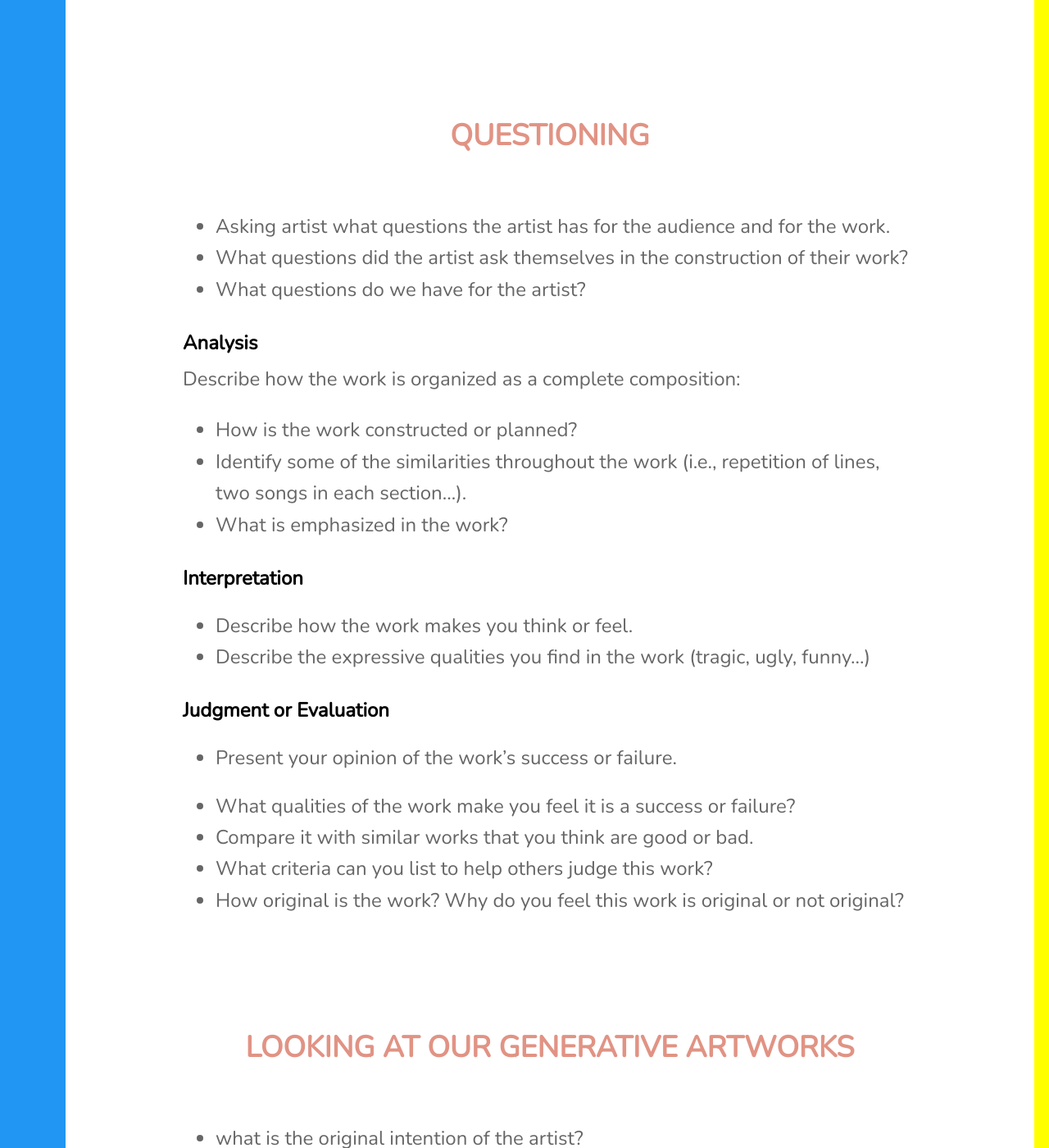
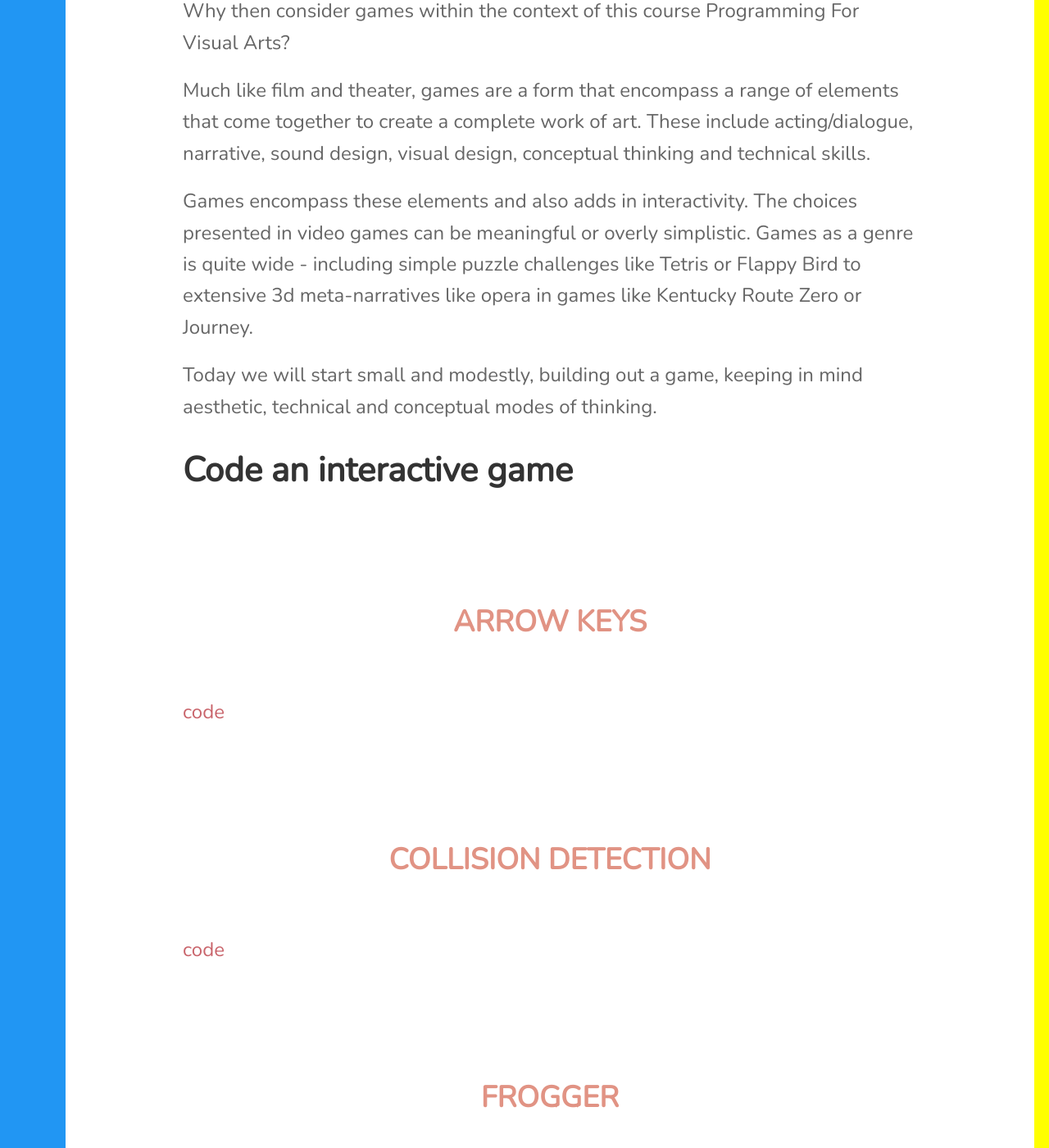
Before and after one commit to lee2sman/p4va_fall2021, a Jekyll site: the page built from _posts/2021-11-11-week11.md, in a window 1280 px wide and 1400 px high, scrolled down 1074 px. Shown: the whole window at 82% size. Built offline with Jekyll 4.4.1, drawn with Linux system fonts in a browser that asks for light colours; nearby versions of some CDN libraries; some of the changed text lies outside the part shown.

Commit message:
update week11

```diff
--- a/_posts/2021-11-11-week11.md
+++ b/_posts/2021-11-11-week11.md
@@ -4,56 +4,11 @@ title: "Week 11 - Game Engines"
 ---
 
 # Today
+- Class and Objects review
+- Building out a classic arcade game
+- Artists working with Game engines
 
-
-## Review Autonomous Drawing Objects
-
-- review and critique student projects
-
-### Elements of Critique for Media arts
-
-- adapted by students in Programming For Visual Artists
-
-#### Description
-- Whar are the elements of the work?
-- What are the technical qualities of the work?
-- Describe the subject matter. What is it all about? Are there recognizable images?
-
-### Questioning
-- Asking artist what questions the artist has for the audience and for the work.
-- What questions did the artist ask themselves in the construction of their work?
-- What questions do we have for the artist?
-
-#### Analysis
-
-Describe how the work is organized as a complete composition:
-
-- How is the work constructed or planned?
-- Identify some of the similarities throughout the work (i.e., repetition of lines, two songs in each section...).
-- What is emphasized in the work?
-
-#### Interpretation
-
-- Describe how the work makes you think or feel.
-- Describe the expressive qualities you find in the work (tragic, ugly, funny...)
-
-#### Judgment or Evaluation
-
-- Present your opinion of the work's success or failure.
-
-- What qualities of the work make you feel it is a success or failure?
-- Compare it with similar works that you think are good or bad.
-- What criteria can you list to help others judge this work?
-- How original is the work? Why do you feel this work is original or not original?
-
-### Looking at our generative artworks
-
-- what is the original intention of the artist?
- - is the artist trying to emphasize the technical or the visual, or something else?
- - do they succeed at this goal?
-
-
-# Interactivity and Games
+## Interactivity and Games
 
 So far we have taken an expansive view within the context of programming for visual artists. We have studied a history of computers and programming, historical precedents of fluxus, instructions art and algorithmic art. We have looked at example works by contemporary artists creating interactive works and artworks made for the web.
 
@@ -68,3 +23,33 @@ Much like film and theater, games are a form that encompass a range of elements
 Games encompass these elements and also adds in interactivity. The choices presented in video games can be meaningful or overly simplistic. Games as a genre is quite wide - including simple puzzle challenges like Tetris or Flappy Bird to extensive 3d meta-narratives like opera in games like Kentucky Route Zero or Journey.
 
 Today we will start small and modestly, building out a game, keeping in mind aesthetic, technical and conceptual modes of thinking.
+
+## Code an interactive game
+
+### Arrow keys
+
+[code](https://editor.p5js.org/2sman/sketches/3j9NvXOtr)
+
+### Collision Detection
+
+[code](https://editor.p5js.org/2sman/sketches/1tzadDEbK)
+
+### Frogger
+
+[code](https://editor.p5js.org/2sman/sketches/fUBd9Y-4N)
+
+## Homework
+
+- Review Getting Started with p5.js Chapter 10 on Classes and Objects
+- review The Coding Train [video](https://youtu.be/T-HGdc8L-7w) on Classes and Objects
+
+### Finish our game
+
+- add sound
+- add images
+- other kinds of obstacles
+- some cars going other direction
+- power up?
+- show lives and score on screen.
+- start with 3 lives. after 3 collisions, game ends
+  - when dead, indicate game is over
```
